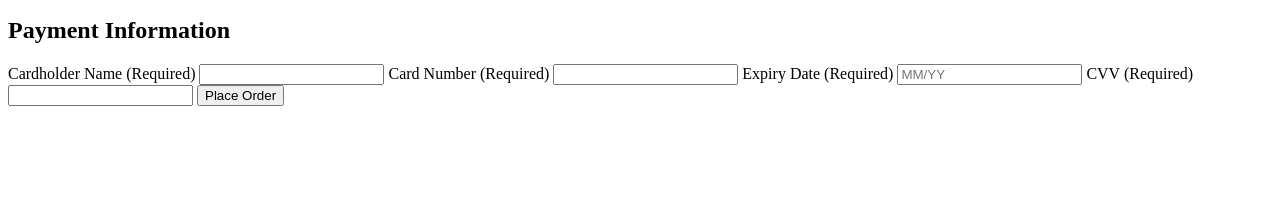
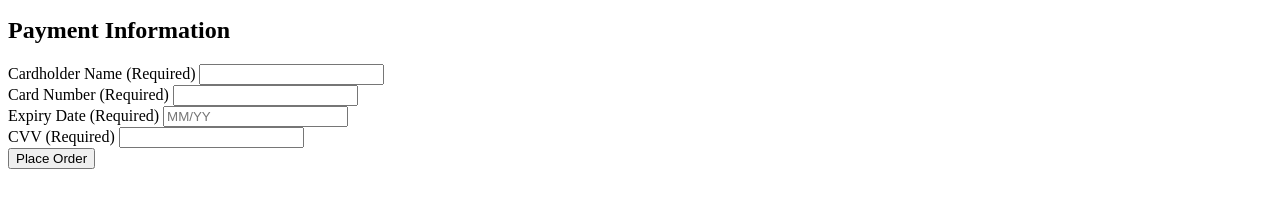
Before and after one commit to derektypist/build-a-checkout-page, a plain HTML site: page index.html in a window 1280 px wide. Shown: the part 468-676 px from the top of the page. Drawn offline with Linux system fonts and the light colour scheme.

Commit message:
Update index.html

```diff
--- a/index.html
+++ b/index.html
@@ -19,13 +19,13 @@
         <h2>Payment Information</h2>
         <form>
             <label for="card-name">Cardholder Name (Required)</label>
-            <input type="text" id="card-name" name="card-name" aria-required="true" required />
+            <input type="text" id="card-name" name="card-name" aria-required="true" required /><br>
             <label for="card-number">Card Number (Required)</label>
-            <input type="number" id="card-number" name="card-number" aria-required="true" required />
+            <input type="number" id="card-number" name="card-number" aria-required="true" required /><br>
             <label for="card-expirydate">Expiry Date (Required)</label>
-            <input type="text" id="card-expirydate" name="card-expirydate" placeholder="MM/YY" aria-required="true" required />
+            <input type="text" id="card-expirydate" name="card-expirydate" placeholder="MM/YY" aria-required="true" required /><br>
             <label for="card-cvv">CVV (Required)</label>
-            <input type="number" id="card-cvv" name="card-cvv" aria-required="true" required />
+            <input type="number" id="card-cvv" name="card-cvv" aria-required="true" required /><br>
             <button type="submit" value="Place Order">Place Order</button>
             </form>
         </section>
```
